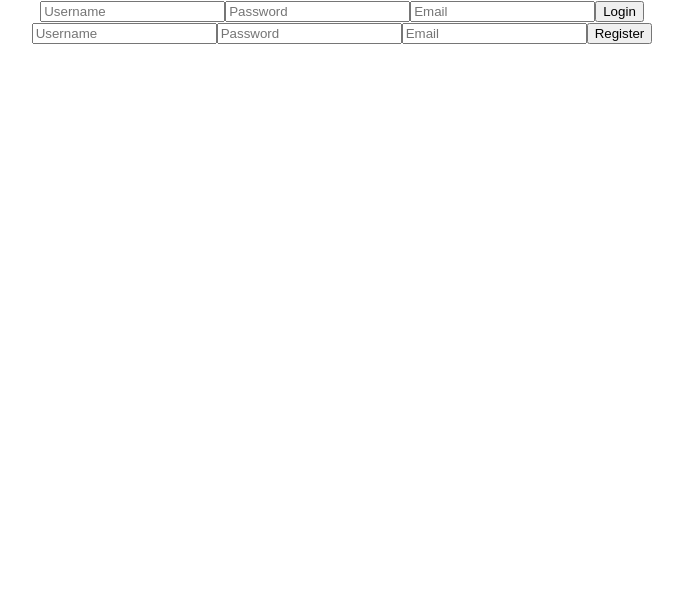
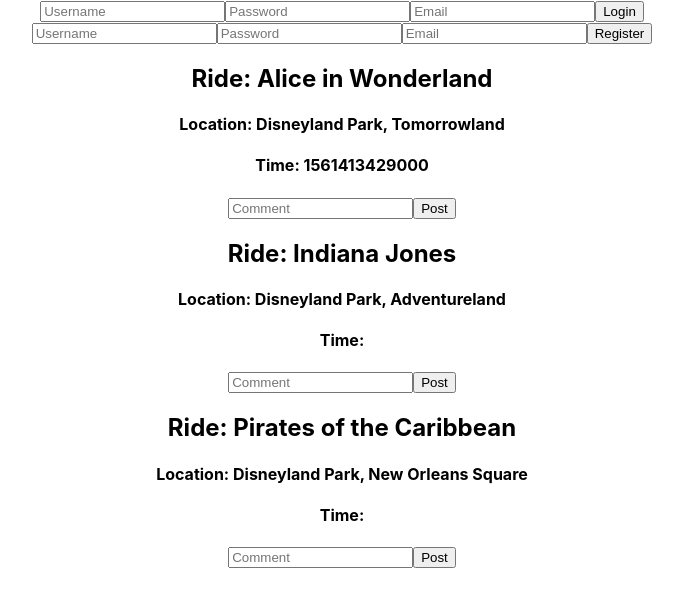
Before and after one commit to disney-parent/Front-End, a React (Create React App) app in the folder disney/: page / in a window 1280 px wide. Shown: the top 606 px of the page, without its empty margins (298-981 px from the left). Built offline with nearby package versions, Linux system fonts and the light colour scheme.

Commit message:
Added content section. Very rough...

```diff
--- a/disney/src/App.js
+++ b/disney/src/App.js
@@ -2,28 +2,17 @@
 import logo from './logo.svg';
 import './App.css';
 import Login from "./components/Login";
-import Register from "./components/Register"
+import Register from "./components/Register";
+import Content from "./components/Content"
 
 function App() {
   return (
     <div className="App">
-      {/* <header className="App-header">
-        <img src={logo} className="App-logo" alt="logo" />
-        <p>
-          Edit <code>src/App.js</code> and save to reload.
-        </p>
-        <a
-          className="App-link"
-          href="https://reactjs.org"
-          target="_blank"
-          rel="noopener noreferrer"
-        >
-          Learn React
-        </a>
-      </header> */}
 
       <Login />
       <Register />
+      <Content />
+
     </div>
   );
 }
--- a/disney/src/actions/index.js
+++ b/disney/src/actions/index.js
@@ -32,7 +32,7 @@
     dispatch({ type: REGISTER_START });
     return (
         axiosWithAuth()
-            .post(`https://usemytechstuff.herokuapp.com/api/auth/register`, creds)
+            .post(`/register`, creds)
             .then(res => {
                 console.log("This", res)
                 dispatch({ type: REGISTER_SUCCESS});
--- /dev/null
+++ b/disney/src/components/Content.js
@@ -0,0 +1,39 @@
+import React from "react"
+import { connect } from "react-redux";
+import { register } from "../actions"
+
+
+export default class Content extends React.Component {
+
+
+    render(){
+        return (
+            <div>
+                <h2>Ride: Alice in Wonderland</h2>
+                <h4>Location: Disneyland Park, Tomorrowland</h4>
+                <h4>Time: {Date.now()}</h4>
+                <input
+                    placeholder="Comment" />
+                <button>Post</button>
+
+                <h2>Ride: Indiana Jones</h2>
+                <h4>Location: Disneyland Park, Adventureland</h4>
+                <h4>Time: </h4>
+                <input
+                    placeholder="Comment" />
+                <button>Post</button>
+
+                <h2>Ride: Pirates of the Caribbean</h2>
+                <h4>Location: Disneyland Park, New Orleans Square</h4>
+                <h4>Time: </h4>
+                <input
+                    placeholder="Comment" />
+                <button>Post</button>
+
+
+
+
+            </div>
+        )
+    }
+}
--- a/disney/src/components/Register.js
+++ b/disney/src/components/Register.js
@@ -1,8 +1,6 @@
 import React from "react"
 import { connect } from "react-redux";
 import { register } from "../actions"
-
-
 
 
 class Register extends React.Component {
```
